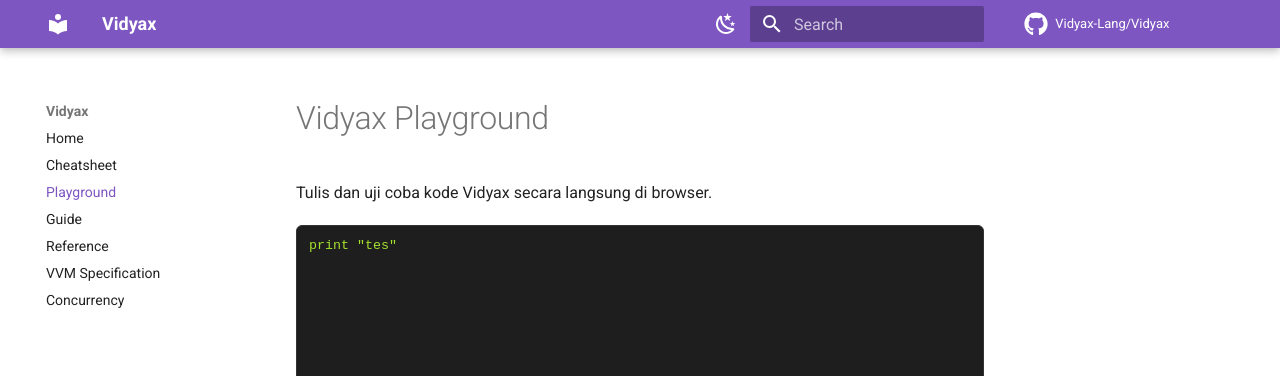
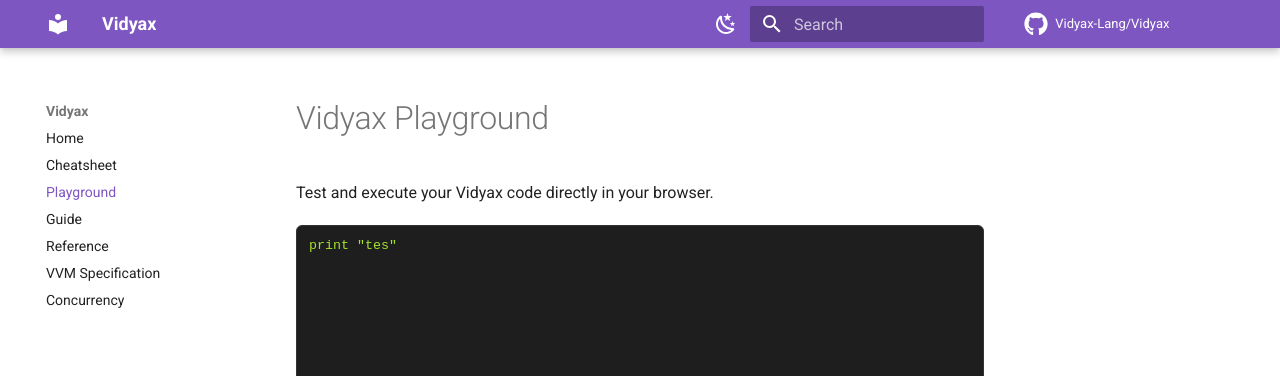
Before and after one commit to Vidyax-Lang/Vidyax, an MkDocs documentation site: the page built from docs/playground.md, in a window 1280 px wide. Shown: the top 376 px of the page. Built offline with MkDocs 1.6.1 and Material for MkDocs 9.7.7, drawn with Linux system fonts in a browser that asks for light colours; comment, search, counter and statistics services are not loaded; some of the changed lines change nothing that is shown.

Commit message:
hah 12 fix

```diff
--- a/docs/playground.md
+++ b/docs/playground.md
@@ -1,6 +1,6 @@
 # Vidyax Playground
 
-Tulis dan uji coba kode Vidyax secara langsung di browser.
+Test and execute your Vidyax code directly in your browser.
 
 <div style="margin-top: 20px;">
   <textarea id="code" spellcheck="false" autocorrect="off" autocapitalize="off" style="width: 100%; height: 220px; background: #1e1e1e; color: #a6e22e; font-family: monospace; padding: 12px; border-radius: 6px; border: 1px solid #333; resize: vertical;" placeholder="// Type your .vx code here...">print "tes"</textarea>
@@ -14,36 +14,36 @@
 <pre id="output" style="background: #121212; color: #00ff66; padding: 16px; border-radius: 6px; min-height: 80px; font-family: monospace; border: 1px solid #222; white-space: pre-wrap;"></pre>
 
 <script>
-  // Inisialisasi Module Emscripten
-  if (typeof window.Module === 'undefined') {
-    window.Module = {
-      print: function(text) {
-        var out = document.getElementById('output');
-        if (out) out.innerText += text + "\n";
-      },
-      printErr: function(text) {
-        console.error(text);
-      }
-    };
-  }
+(function() {
 
-  // Load vidyax_vm.js secara dinamis agar tidak error redeclaration
-  if (!window.vidyaxScriptLoaded) {
-    window.vidyaxScriptLoaded = true;
+  window.Module = window.Module || {
+    print: function(text) {
+      var out = document.getElementById('output');
+      if (out) out.innerText += text + "\n";
+    },
+    printErr: function(text) {
+      console.error(text);
+    }
+  };
+
+  // Hanya muat tag script jika belum pernah dimuat sama sekali
+  if (!document.getElementById('vidyax-wasm-script')) {
     var script = document.createElement('script');
+    script.id = 'vidyax-wasm-script';
     script.src = 'vidyax_vm.js';
     document.head.appendChild(script);
   }
+})();
 
-  function runVidyax() {
-    var out = document.getElementById('output');
-    out.innerText = "";
-    var sourceCode = document.getElementById('code').value;
+function runVidyax() {
+  var out = document.getElementById('output');
+  if (out) out.innerText = "";
+  var sourceCode = document.getElementById('code').value;
 
-    if (typeof window.Module !== 'undefined' && typeof window.Module.ccall === 'function') {
-      window.Module.ccall('run_from_js', null, ['string'], [sourceCode]);
-    } else {
-      out.innerText = "Waiting for WASM module to load...";
-    }
+  if (typeof window.Module !== 'undefined' && typeof window.Module.ccall === 'function') {
+    window.Module.ccall('run_from_js', null, ['string'], [sourceCode]);
+  } else {
+    if (out) out.innerText = "Waiting for WASM module to load...";
   }
+}
 </script>
```
